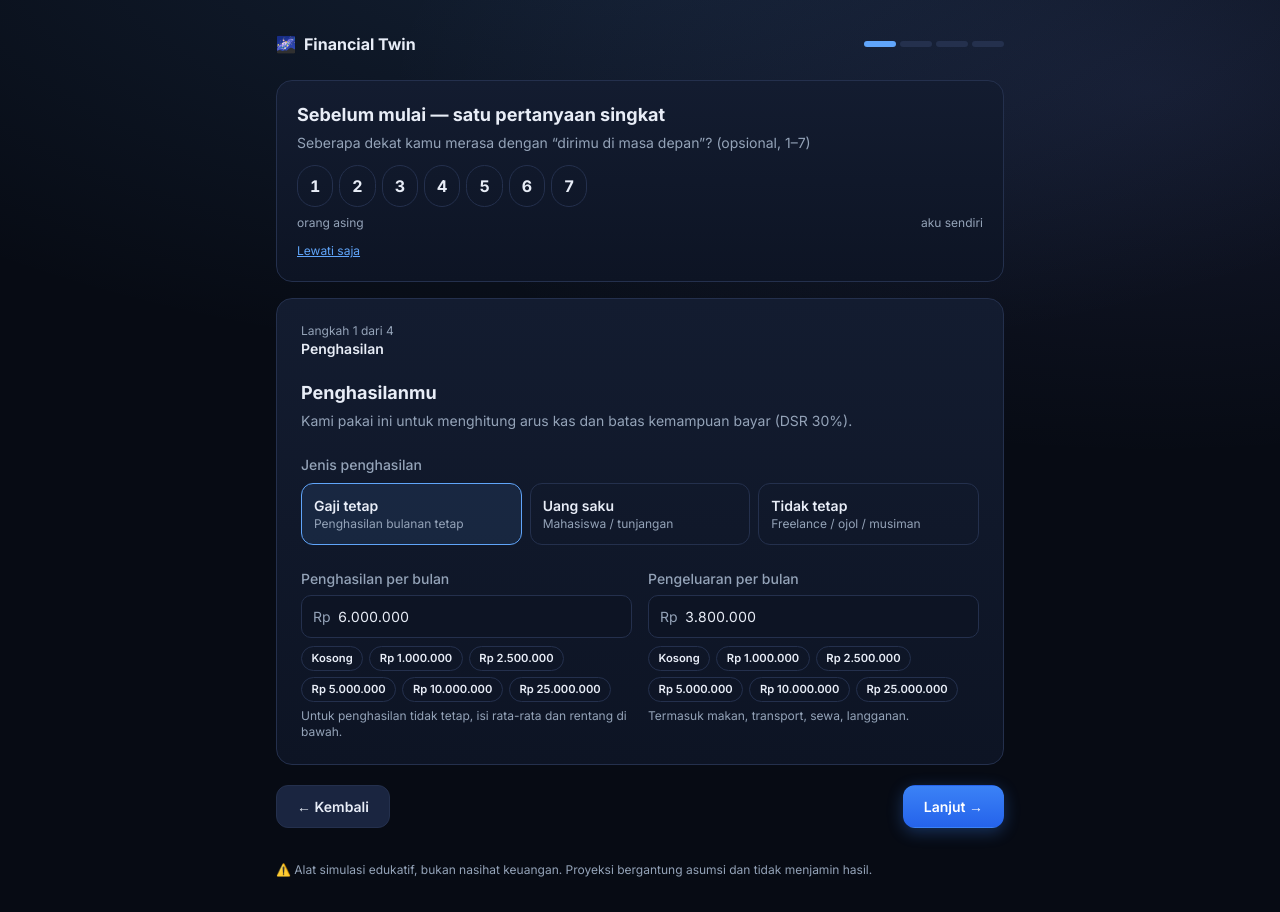
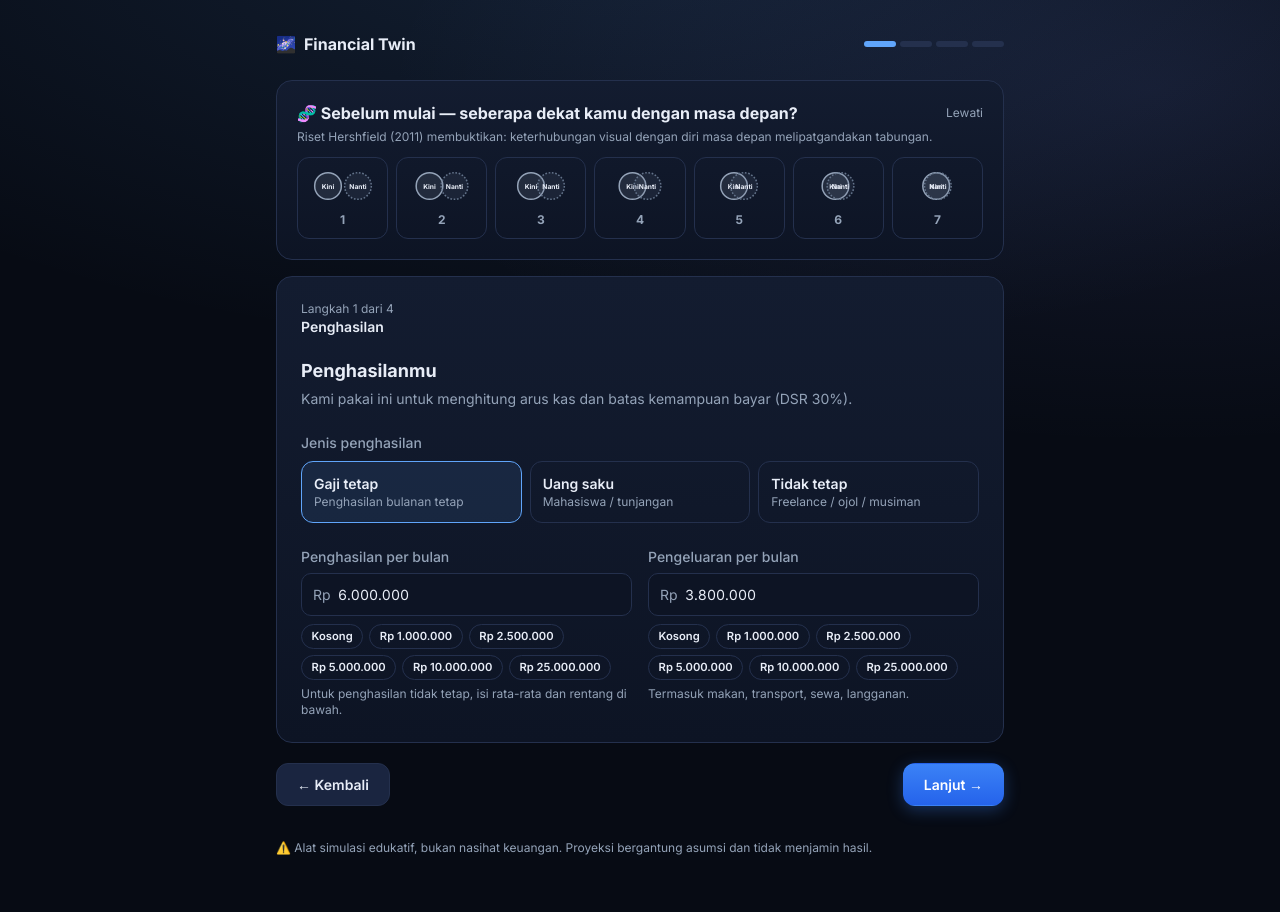
Before and after one commit to b4its/finin, a SvelteKit app in the folder frontend/: page /start in a window 1280 px wide. After the commit the page ends 890 px from the top, so only its background shows below. Built offline with nearby package versions, Linux system fonts and the light colour scheme; no server answers.

Commit message:
feat(frontend): add Future Self-Continuity Euler assessment widget and pre/post wiring

```diff
--- a/frontend/src/lib/components/multiverse/RecommendationPanel.svelte
+++ b/frontend/src/lib/components/multiverse/RecommendationPanel.svelte
@@ -1,6 +1,8 @@
 <script lang="ts">
 	import Badge from '$lib/components/ui/Badge.svelte';
 	import Disclaimer from '$lib/components/ui/Disclaimer.svelte';
+	import FutureSelfScale from '$lib/components/ui/FutureSelfScale.svelte';
+	import { sim } from '$lib/stores/simulation.svelte';
 	import type { Recommendation, Twin } from '$lib/api/types';
 	import { api } from '$lib/api/client';
 
@@ -12,9 +14,11 @@
 
 	let committed = $state(false);
 	let showPost = $state(false);
-	let fscPre = $state<number | null>(null);
+	let fscPost = $state<number | null>(null);
+	let submittedPost = $state(false);
 	let copied = $state(false);
 
+	let fscPre = $derived(sim.fscPre);
 	let best = $derived(twins.find((t) => t.code === recommendation?.best_twin));
 
 	async function commit() {
@@ -28,13 +32,16 @@
 	}
 
 	async function submitPost(v: number) {
+		fscPost = v;
 		try {
 			await api.recordEvent(simulationId, 'fsc_post', v);
-			if (fscPre !== null) await api.recordEvent(simulationId, 'fsc_pre', fscPre);
+			if (fscPre !== null && fscPre > 0) {
+				await api.recordEvent(simulationId, 'fsc_pre', fscPre);
+			}
+			submittedPost = true;
 		} catch {
-			/* diabaikan */
+			submittedPost = true;
 		}
-		showPost = false;
 	}
 
 	async function copyLink() {
@@ -89,19 +96,32 @@
 		</div>
 
 		{#if showPost}
-			<div class="mt-4 rounded-xl border border-[var(--color-accent)] bg-blue-500/5 p-4">
-				<p class="text-sm font-medium">
-					Sekarang, seberapa dekat kamu merasa dengan “dirimu yang lebih tua” setelah melihat ini?
-					(1–7)
-				</p>
-				<div class="mt-2 flex gap-1.5">
-					{#each [1, 2, 3, 4, 5, 6, 7] as v}
-						<button class="chip !h-8 !w-8 justify-center" onclick={() => submitPost(v)}>{v}</button>
-					{/each}
+			<div class="mt-4 rounded-xl border border-[var(--color-accent)] bg-blue-500/5 p-4 space-y-3">
+				<div>
+					<p class="text-sm font-semibold">
+						🧬 Evaluasi Pasca-Simulasi: Seberapa dekat kamu dengan dirimu di masa depan sekarang?
+					</p>
+					<p class="mt-0.5 text-xs text-[var(--color-ink-dim)]">
+						Setelah melihat proyeksi 5, 10, dan 20 tahun di multiverse (1–7):
+					</p>
 				</div>
-				<p class="mt-2 text-xs text-[var(--color-ink-dim)]">
-					Dicatat anonim untuk mengukur dampak produk.
-				</p>
+				<FutureSelfScale bind:value={fscPost} onchange={submitPost} compact />
+				{#if submittedPost}
+					<div
+						class="rounded-lg bg-emerald-500/10 border border-emerald-500/20 p-2.5 text-xs text-emerald-400"
+					>
+						✓ Evaluasi tersimpan!
+						{#if fscPre !== null && fscPre > 0 && fscPost !== null}
+							{@const delta = fscPost - fscPre}
+							<span class="font-semibold ml-1">
+								Skor kedekatan: {fscPre} → {fscPost} ({delta >= 0 ? `+${delta}` : delta} poin).
+								{delta > 0
+									? 'Keterhubungan masa depanmu meningkat!'
+									: 'Persepsi masa depanmu telah dipetakan.'}
+							</span>
+						{/if}
+					</div>
+				{/if}
 			</div>
 		{/if}
 	{:else}
--- /dev/null
+++ b/frontend/src/lib/components/ui/FutureSelfScale.svelte
@@ -0,0 +1,127 @@
+<script lang="ts">
+	/** Skala Future Self-Continuity (Hershfield dkk., 2011).
+	 *
+	 * Menampilkan visualisasi 7 pasang lingkaran Euler (Saya Sekarang vs Saya Masa Depan)
+	 * dengan tingkat overlap dari 1 (terpisah total) hingga 7 (hampir menyatu).
+	 */
+
+	let {
+		value = $bindable<number | null>(null),
+		compact = false,
+		onchange
+	}: {
+		value?: number | null;
+		compact?: boolean;
+		onchange?: (v: number) => void;
+	} = $props();
+
+	const LABELS = [
+		'Sangat Terpisah — belum terbayang dirimu di 10–20 tahun ke depan',
+		'Kurang Terhubung — masa depan terasa masih sangat jauh',
+		'Mulai Terbayang — sesekali memikirkan rencana jangka panjang',
+		'Cukup Terhubung — sudah mulai menimbang masa depan dalam keputusan',
+		'Terhubung — aktif mempersiapkan dana dan target masa depan',
+		'Sangat Dekat — masa depan jadi pertimbangan utama setiap bulan',
+		'Satu Kesatuan — keputusan hari ini sepenuhnya selaras demi diri masa depan'
+	];
+
+	// Jarak antar pusat lingkaran (r = 18px), lebar total 72px, pusat Y = 24px
+	// Titik 1: c1 = 18, c2 = 54 (gap 18px antar sisi)
+	// Titik 7: c1 = 33, c2 = 39 (overlap hampir penuh)
+	const OVERLAPS = [
+		{ c1: 18, c2: 54 }, // 1: pisah jauh
+		{ c1: 21, c2: 51 }, // 2: menyentuh
+		{ c1: 24, c2: 48 }, // 3: overlap tipis
+		{ c1: 27, c2: 45 }, // 4: overlap sedang
+		{ c1: 30, c2: 42 }, // 5: overlap dalam
+		{ c1: 33, c2: 39 }, // 6: overlap sangat dalam
+		{ c1: 35, c2: 37 } // 7: hampir menyatu
+	];
+
+	function select(v: number) {
+		value = v;
+		onchange?.(v);
+	}
+</script>
+
+<div class="space-y-3">
+	<div class="grid grid-cols-2 gap-2 sm:grid-cols-4 md:grid-cols-7">
+		{#each [1, 2, 3, 4, 5, 6, 7] as v}
+			{@const geom = OVERLAPS[v - 1]}
+			{@const isSelected = value === v}
+			<button
+				type="button"
+				class="group flex flex-col items-center rounded-xl border p-2 transition-all text-center {isSelected
+					? 'border-[var(--color-accent)] bg-blue-500/10'
+					: 'border-[var(--color-line)] hover:border-[var(--color-ink-dim)]'}"
+				onclick={() => select(v)}
+				aria-pressed={isSelected}
+				aria-label={`Skala ${v} dari 7: ${LABELS[v - 1]}`}
+			>
+				<svg
+					viewBox="0 0 72 48"
+					class="h-10 w-16 transition-transform group-hover:scale-105"
+					aria-hidden="true"
+				>
+					<!-- Lingkaran Saya Sekarang -->
+					<circle
+						cx={geom.c1}
+						cy="24"
+						r="16"
+						fill={isSelected ? '#38BDF8' : '#94A3B8'}
+						fill-opacity={isSelected ? '0.35' : '0.15'}
+						stroke={isSelected ? '#38BDF8' : '#94A3B8'}
+						stroke-width="1.8"
+					/>
+					<text
+						x={geom.c1}
+						y="27"
+						text-anchor="middle"
+						class="text-[8px] font-bold fill-current"
+						fill={isSelected ? '#38BDF8' : '#94A3B8'}>Kini</text
+					>
+
+					<!-- Lingkaran Saya Masa Depan -->
+					<circle
+						cx={geom.c2}
+						cy="24"
+						r="16"
+						fill={isSelected ? '#818CF8' : '#64748B'}
+						fill-opacity={isSelected ? '0.35' : '0.15'}
+						stroke={isSelected ? '#818CF8' : '#64748B'}
+						stroke-width="1.8"
+						stroke-dasharray="2,2"
+					/>
+					<text
+						x={geom.c2}
+						y="27"
+						text-anchor="middle"
+						class="text-[8px] font-bold fill-current"
+						fill={isSelected ? '#818CF8' : '#64748B'}>Nanti</text
+					>
+				</svg>
+
+				<div class="mt-1 flex items-center justify-center gap-1">
+					<span
+						class="flex h-5 w-5 items-center justify-center rounded-full text-xs font-bold transition-colors"
+						class:bg-[var(--color-accent)]={isSelected}
+						class:text-[var(--color-void)]={isSelected}
+						class:bg-[var(--color-void-3)]={!isSelected}
+						class:text-[var(--color-ink-dim)]={!isSelected}
+					>
+						{v}
+					</span>
+				</div>
+			</button>
+		{/each}
+	</div>
+
+	{#if value !== null && !compact}
+		<div
+			class="rounded-lg border border-[var(--color-line)] bg-[var(--color-void-2)] p-2.5 text-center"
+		>
+			<span class="text-xs font-semibold text-[var(--color-accent)]">Skor {value}/7:</span>
+			<span class="ml-1 text-xs text-[var(--color-ink)]">{LABELS[value - 1]}</span>
+		</div>
+	{/if}
+</div>
--- a/frontend/src/routes/+page.svelte
+++ b/frontend/src/routes/+page.svelte
@@ -1,5 +1,7 @@
 <script lang="ts">
 	import Disclaimer from '$lib/components/ui/Disclaimer.svelte';
+	import FutureSelfScale from '$lib/components/ui/FutureSelfScale.svelte';
+	import { sim } from '$lib/stores/simulation.svelte';
 	import { api } from '$lib/api/client';
 	import { onMount } from 'svelte';
 
@@ -54,6 +56,27 @@
 		<p class="mt-3 text-xs text-[var(--color-ink-dim)]">
 			Gratis · tanpa akun · selesai dalam &lt; 90 detik
 		</p>
+
+		<div
+			class="mx-auto mt-10 max-w-xl rounded-2xl border border-[var(--color-line)] bg-[var(--color-void-2)] p-5 text-left"
+		>
+			<div class="flex items-center justify-between gap-2">
+				<div>
+					<h3 class="text-sm font-semibold">🧬 Seberapa Dekat Kamu dengan Dirimu di Masa Depan?</h3>
+					<p class="mt-0.5 text-xs text-[var(--color-ink-dim)]">
+						Riset Hershfield (2011): keterhubungan visual dengan diri masa depan meningkatkan
+						alokasi tabungan hingga 2× lipat.
+					</p>
+				</div>
+				<span
+					class="rounded-full bg-[var(--color-void-3)] px-2 py-0.5 text-[10px] font-medium text-[var(--color-ink-dim)]"
+					>Pra-simulasi</span
+				>
+			</div>
+			<div class="mt-4">
+				<FutureSelfScale bind:value={sim.fscPre} />
+			</div>
+		</div>
 	</section>
 
 	{#if impact && impact.commits > 0}
--- a/frontend/src/routes/start/+page.svelte
+++ b/frontend/src/routes/start/+page.svelte
@@ -1,5 +1,6 @@
 <script lang="ts">
 	import Disclaimer from '$lib/components/ui/Disclaimer.svelte';
+	import FutureSelfScale from '$lib/components/ui/FutureSelfScale.svelte';
 	import StepIncome from '$lib/components/wizard/StepIncome.svelte';
 	import StepPosition from '$lib/components/wizard/StepPosition.svelte';
 	import StepDecision from '$lib/components/wizard/StepDecision.svelte';
@@ -9,7 +10,7 @@
 	import { onMount } from 'svelte';
 
 	let step = $state(0);
-	let fsc = $state<number | null>(null);
+	let fsc = $state<number | null>(sim.fscPre);
 	let building = $state(false);
 	let buildError = $state<string | null>(null);
 
@@ -83,23 +84,24 @@
 
 	{#if step === 0 && fsc === null}
 		<div class="card mb-4 p-5">
-			<h2 class="text-lg font-bold">Sebelum mulai — satu pertanyaan singkat</h2>
-			<p class="mt-1 text-sm text-[var(--color-ink-dim)]">
-				Seberapa dekat kamu merasa dengan “dirimu di masa depan”? (opsional, 1–7)
+			<div class="flex items-center justify-between">
+				<h2 class="text-base font-bold">
+					🧬 Sebelum mulai — seberapa dekat kamu dengan masa depan?
+				</h2>
+				<button
+					class="text-xs text-[var(--color-ink-dim)] hover:underline"
+					onclick={() => (fsc = 0)}
+				>
+					Lewati
+				</button>
+			</div>
+			<p class="mt-1 text-xs text-[var(--color-ink-dim)]">
+				Riset Hershfield (2011) membuktikan: keterhubungan visual dengan diri masa depan
+				melipatgandakan tabungan.
 			</p>
-			<div class="mt-3 flex flex-wrap gap-1.5">
-				{#each [1, 2, 3, 4, 5, 6, 7] as v}
-					<button class="chip flex-col !px-3 !py-2" onclick={() => (fsc = v)}>
-						<span class="num text-base font-bold">{v}</span>
-					</button>
-				{/each}
+			<div class="mt-3">
+				<FutureSelfScale bind:value={fsc} compact />
 			</div>
-			<div class="mt-2 flex justify-between text-xs text-[var(--color-ink-dim)]">
-				<span>orang asing</span><span>aku sendiri</span>
-			</div>
-			<button class="mt-3 text-xs text-[var(--color-accent)] underline" onclick={() => (fsc = 0)}>
-				Lewati saja
-			</button>
 		</div>
 	{/if}
 
```
